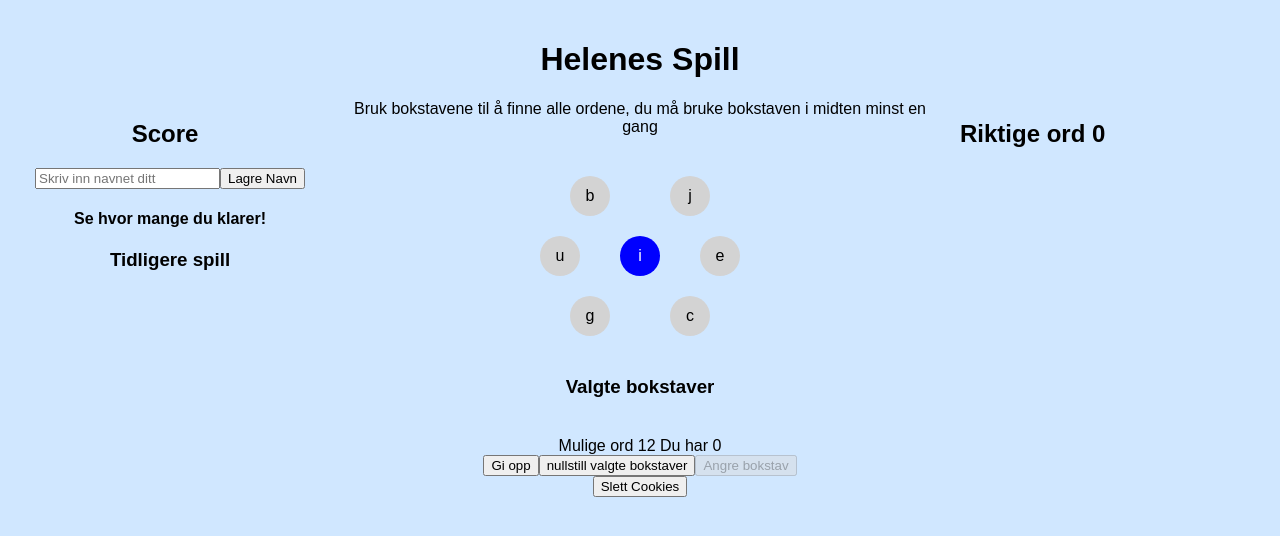
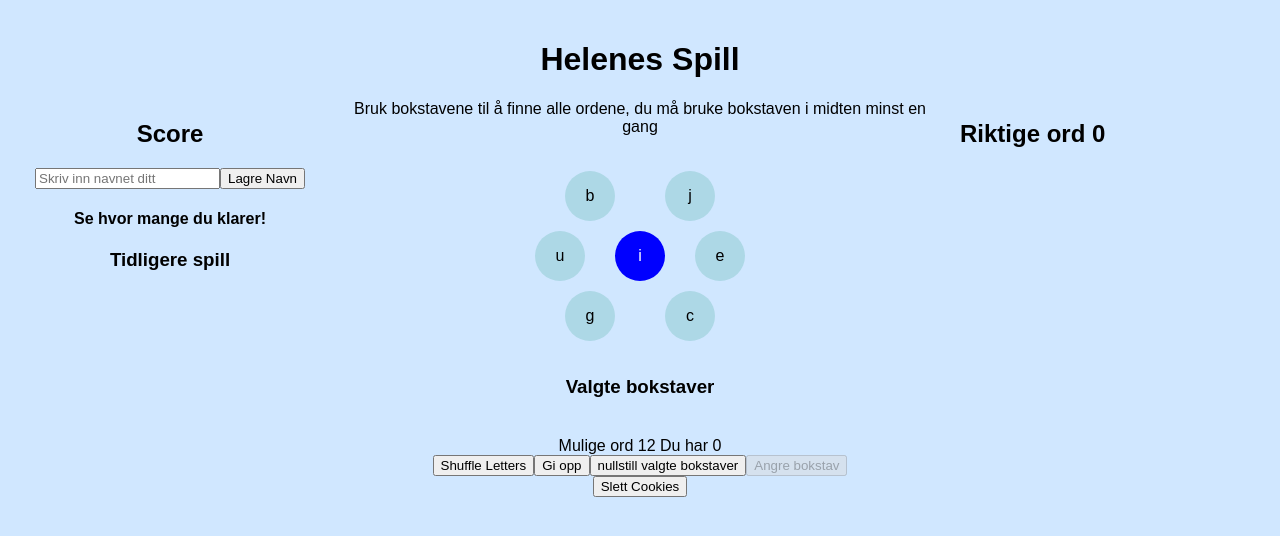
Before and after one commit to dankla90/WordBubble, a React (Create React App) app: page / in a window 1280 px wide. Shown: the top 536 px of the page. Built offline with nearby package versions, Linux system fonts and the light colour scheme.

Commit message:
Added transformations

```diff
--- a/src/App.css
+++ b/src/App.css
@@ -15,15 +15,21 @@ body {
   margin: auto;
 }
 
-/* Game container with 1fr 2fr 1fr grid layout */
+/* Game container layout */
 .game-container {
   display: grid;
   grid-template-columns: 1fr 2fr 1fr; /* Three columns for desktop */
-  gap: 20px; /* Adds space between sections */
+  gap: 20px;
   width: 100%;
 }
 
-/* Letter display layout for hexagon effect */
+/* Game board styling */
+.game-board {
+  text-align: center;
+  grid-column: 2 / 3; /* Center column */
+}
+
+/* Letter display Her kan du stille hvor langt unna bokstavene er fra hverandre med å forrandre boksen. */
 .letter-display {
   position: relative;
   width: 200px;
@@ -34,76 +40,82 @@ body {
 /* Letter styling */
 .letter {
   position: absolute;
-  width: 40px;
-  height: 40px;
+  width: 50px;
+  height: 50px;
   border-radius: 50%;
   display: flex;
   justify-content: center;
   align-items: center;
-  background-color: lightgray;
+  background-color: lightblue;
   cursor: pointer;
-  transition: background-color 0.3s;
+  transition: background-color 0.3s, transform 0.5s ease-in-out;
 }
 
 .letter.selected {
   background-color: yellow;
 }
 
-/* Positioning each letter to form a hexagon around the center */
-.letter:nth-child(1) { /* Center letter */
+.letter.center {
+  background-color: blue;
+  color: white;
+  animation: none; /* Disable animation */
+  transform: none; /* Prevent transform changes */
+}
+
+/* Positioning letters in a hexagon layout */
+.letter:nth-child(1) { /* Center */
   left: 50%;
   top: 50%;
   transform: translate(-50%, -50%);
-  background-color: blue;
-  color: white;
 }
-
 .letter:nth-child(2) { /* Top left */
   top: 20%;
   left: 25%;
   transform: translate(-50%, -50%);
 }
-
 .letter:nth-child(3) { /* Top right */
   top: 20%;
   left: 75%;
   transform: translate(-50%, -50%);
 }
-
 .letter:nth-child(4) { /* Right */
   top: 50%;
   left: 90%;
   transform: translate(-50%, -50%);
 }
-
 .letter:nth-child(5) { /* Bottom right */
   top: 80%;
   left: 75%;
   transform: translate(-50%, -50%);
 }
-
 .letter:nth-child(6) { /* Bottom left */
   top: 80%;
   left: 25%;
   transform: translate(-50%, -50%);
 }
-
 .letter:nth-child(7) { /* Left */
   top: 50%;
   left: 10%;
   transform: translate(-50%, -50%);
 }
 
-/* Game board styling */
-.game-board {
-  text-align: center;
-  grid-column: 2 / 3; /* Middle column */
+.letter.shuffling {
+  transition: transform 0.5s ease-in-out; /* Adjust duration and easing as desired */
+  animation: shuffle 0.5s ease-in-out; /* Ensures smooth rotation while shuffling */
+}
+
+@keyframes shuffle {
+  from {
+     transform: translate(-50%, -50%) rotate(0deg);
+  }
+  to {
+     transform: translate(-50%, -50%) rotate(360deg);
+  }
 }
 
 /* Selected letters display */
 .selected-letters {
-  margin-top: 20px;
-  margin-bottom: 20px;
+  margin: 20px 0;
 }
 
 .selected-letters-display {
@@ -120,52 +132,18 @@ body {
   font-weight: bold;
 }
 
-/* Guessed Words section styling */
-.guessed-words {
-  margin-top: 20px;
-  text-align: center;
-}
-
-/* Word List section styling */
-.word-display {
-  text-align: center;
-}
-
-/* Score Box */
-.score-box h2 {
-  display: inline-block;
-  margin-right: 10px;
-}
-
-.close-btn {
-  display: inline-block;
-  margin-left: 10px;
-  cursor: pointer;
-}
-
 /* Responsive Design */
 
-/* Desktop screens - Three-column grid layout */
+/* Desktop screens */
 @media (min-width: 768px) {
-  .game-container {
-    grid-template-columns: 1fr 2fr 1fr; /* Three columns with fractions */
-  }
-
-  /* Flex and alignment settings to space out columns */
   .score-box {
-    grid-column: 1 / 2; /* First column */
+    grid-column: 1 / 2; /* Left column */
     max-width: 300px;
     text-align: center;
   }
 
-  .game-board {
-    grid-column: 2 / 3; /* Middle column */
-    max-width: 100%;
-    margin: 0 auto;
-  }
-
   .word-display {
-    grid-column: 3 / 4; /* Last column */
+    grid-column: 3 / 4; /* Right column */
     max-width: 300px;
     text-align: left;
   }
@@ -175,7 +153,7 @@ body {
   }
 }
 
-/* Mobile - Stack sections vertically */
+/* Mobile screens */
 @media (max-width: 767px) {
   .game-container {
     display: flex;
@@ -192,6 +170,7 @@ body {
     margin-top: 20px;
     text-align: center;
   }
+
   .word-display,
   .score-box {
     max-width: 200px;
--- a/src/components/GameBoard.js
+++ b/src/components/GameBoard.js
@@ -3,7 +3,7 @@ import '../App.css';
 
 function setCookie(name, value, days) {
     const date = new Date();
-    date.setTime(date.getTime() + (days * 24 * 60 * 60 * 1000)); // Cookie expiration time
+    date.setTime(date.getTime() + days * 24 * 60 * 60 * 1000); // Cookie expiration time
     document.cookie = `${name}=${value};expires=${date.toUTCString()};path=/`;
 }
 
@@ -12,22 +12,28 @@ function getCookie(name) {
     return match ? match[1] : null;
 }
 
-function Letter({ letter, isSelected, onClick, isDisabled }) {
+function Letter({ letter, isSelected, onClick, isDisabled, isCenter, isShuffling }) {
     return (
         <div
-            className={`letter ${isSelected ? 'selected' : ''}`}
-            onClick={() => !isDisabled && onClick(letter)} // Disable click if isDisabled
-            style={{ cursor: isDisabled ? 'not-allowed' : 'pointer' }} // Change cursor
+            className={`letter ${isSelected ? 'selected' : ''} ${isCenter ? 'center' : ''} ${isShuffling ? 'shuffling' : ''}`}
+            onClick={() => !isDisabled && onClick(letter)}
+            style={{
+                cursor: isDisabled ? 'not-allowed' : 'pointer',
+                animation: isCenter ? 'none' : undefined,
+            }}
         >
             {letter}
         </div>
     );
 }
 
+
 function GameBoard({ onGameEnd, possibleWords = [], letters = [], isGameFinished, guessedWords, addGuessedWord }) {
     const [selectedLetters, setSelectedLetters] = useState([]);
     const [hasGivenUp, setHasGivenUp] = useState(false);
     const [hasPlayedToday, setHasPlayedToday] = useState(false);
+    const [displayOrder, setDisplayOrder] = useState([...letters]);
+    const [isShuffling, setIsShuffling] = useState(false);
 
     // Check if the game has been played today using cookies
     useEffect(() => {
@@ -82,17 +88,38 @@ function GameBoard({ onGameEnd, possibleWords = [], letters = [], isGameFinished
         });
     };
 
+    const shuffleLetters = () => {
+        setIsShuffling(true);
+        setTimeout(() => {
+            const centerLetter = displayOrder[0]; // Keep the center letter fixed
+            const otherLetters = displayOrder.slice(1); // Exclude the center letter
+
+            // Shuffle the other letters
+            for (let i = otherLetters.length - 1; i > 0; i--) {
+                const j = Math.floor(Math.random() * (i + 1));
+                [otherLetters[i], otherLetters[j]] = [otherLetters[j], otherLetters[i]];
+            }
+
+            // Combine the center letter with shuffled other letters
+            setDisplayOrder([centerLetter, ...otherLetters]);
+            setIsShuffling(false);
+        }, 500); // Match animation duration
+    };
+
+
     return (
         <div className="game-board">
             <div>Bruk bokstavene til å finne alle ordene, du må bruke bokstaven i midten minst en gang</div>
             <div className="letter-display">
-                {letters.map((letter, index) => (
+            {displayOrder.map((letter, index) => (
                 <Letter
                     key={index}
                     letter={letter}
                     isSelected={selectedLetters.includes(letter)}
                     onClick={handleLetterClick}
-                        isDisabled={isGameFinished || hasPlayedToday} // Disable interaction if game is finished or has played today
+                    isDisabled={isGameFinished || hasPlayedToday}
+                    isCenter={index === 0}
+                    isShuffling={isShuffling} // Pass the shuffling state
                 />
             ))}
             </div>
@@ -110,6 +137,9 @@ function GameBoard({ onGameEnd, possibleWords = [], letters = [], isGameFinished
 
             <div>Mulige ord {possibleWords.length} Du har {guessedWords.length}</div>
 
+            <button onClick={shuffleLetters} disabled={hasGivenUp || isGameFinished || hasPlayedToday || isShuffling}>
+                Shuffle Letters
+            </button>
             <button onClick={handleGiveUp} disabled={hasGivenUp || isGameFinished || hasPlayedToday}>Gi opp</button>
             <button onClick={handleUnselectAll} disabled={hasGivenUp || isGameFinished || hasPlayedToday}>nullstill valgte bokstaver</button>
             <button onClick={handleUndoLetter} disabled={hasGivenUp || isGameFinished || hasPlayedToday || selectedLetters.length === 0}>Angre bokstav</button>
```
Lines whose indentation alone changed are shown as unchanged.
